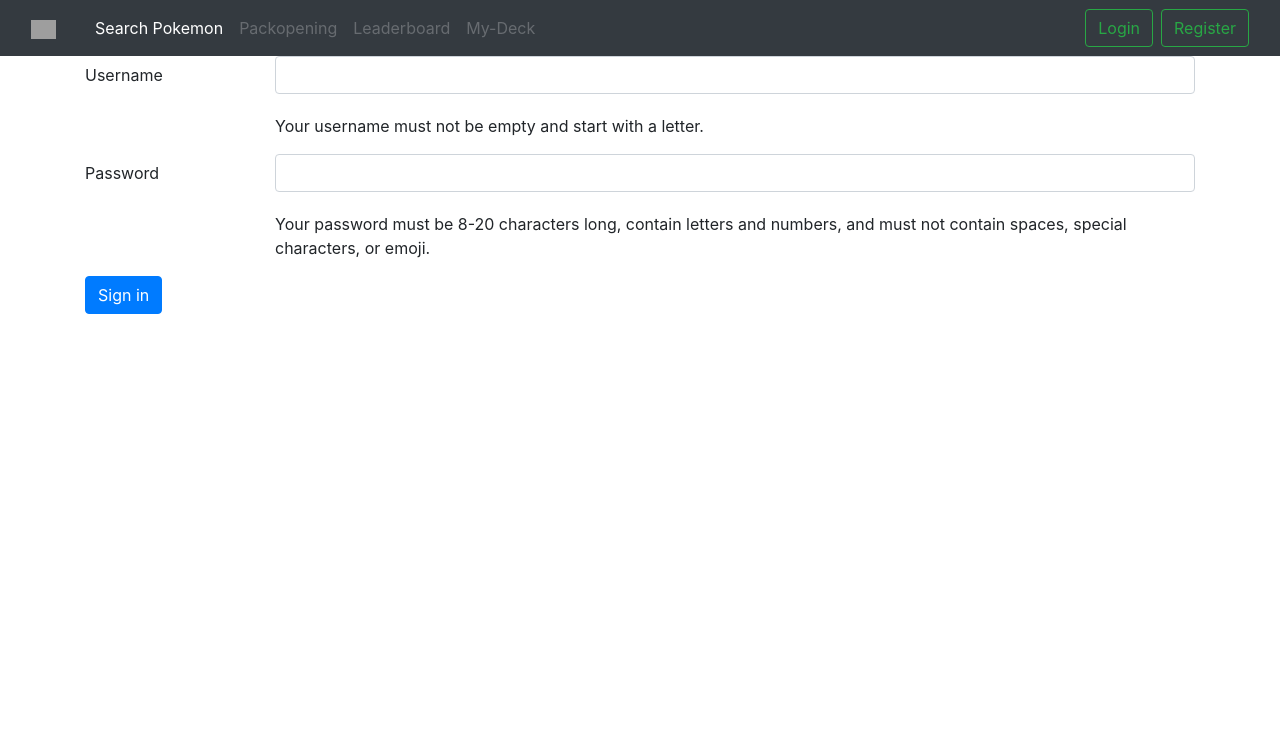
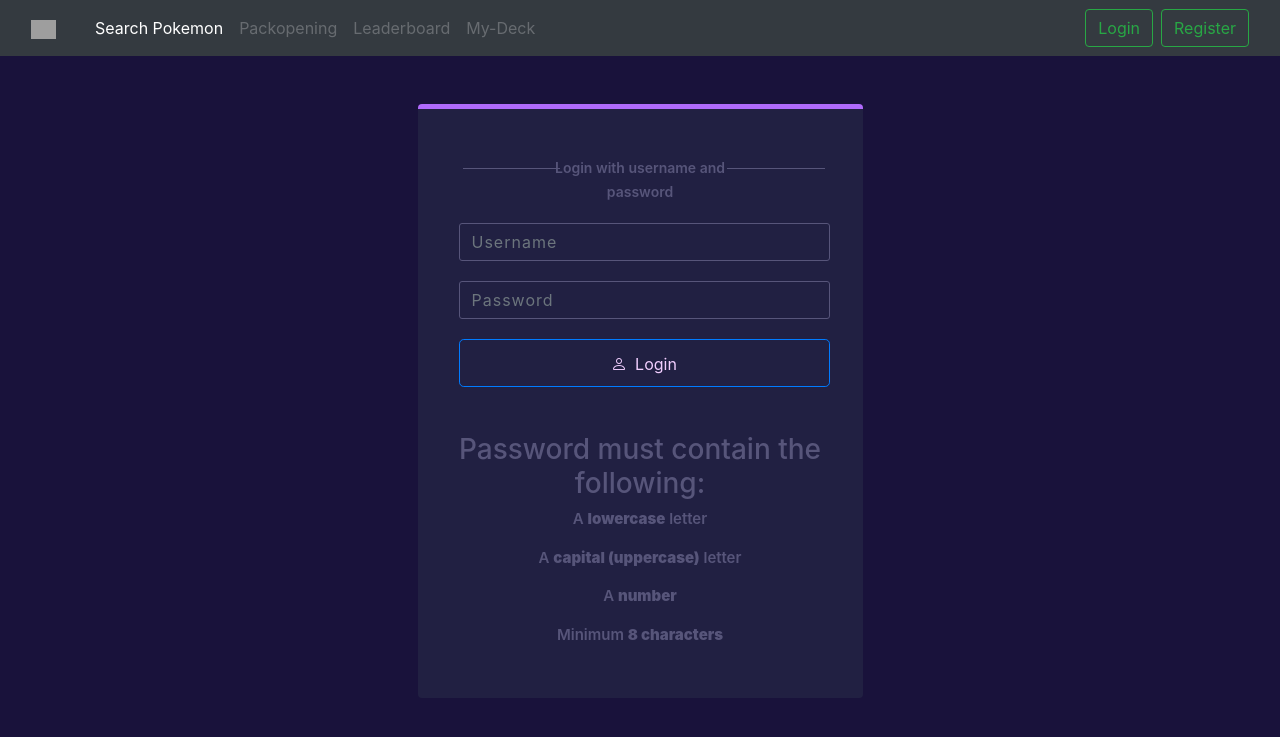
Before and after one commit to tsuna244/sqs2025, a FastAPI app: page /login in a window 1280 px wide. Shown: the top 737 px of the page. Run offline with FastAPI, Linux system fonts and the light colour scheme; some libraries are stand-ins or nearby versions; grey boxes are pictures that could not be loaded.

Commit message:
added login

```diff
--- a/src/api/static/styles.css
+++ b/src/api/static/styles.css
@@ -1,6 +1,126 @@
-h1 {
-    color: green;
+body{
+	background-color: #19123B;
 }
-a {
-    color: green;
+.card{
+	border: none;
+	border-top: 5px solid  rgb(176,106,252);
+	background: #212042;
+	color: #57557A;
 }
+p{
+	font-weight: 600;
+	font-size: 15px;
+}
+.fab{
+	display: flex;
+	justify-content: center;
+	align-items: center;
+	border: none;
+	background: #2A284D;
+	height: 40px;
+	width: 90px;
+}
+.fab:hover{
+	cursor: pointer;
+}
+.fa-twitter{
+	color: #56ABEC;
+}
+.fa-facebook{
+	color: #1775F1;
+}
+.fa-google{
+	color: #CB5048;
+}
+.division{
+	float: none;
+	position: relative;
+	margin: 30px auto 20px;
+	text-align: center;
+	width: 100%;
+	box-sizing: border-box;
+}
+.division .line{
+	border-top: 1.5px solid #57557A;;
+	position: absolute;
+	top: 13px;
+	width: 85%;
+}
+.line.l{
+	left: 52px;
+}
+.line.r{
+	right: 45px;
+
+}
+.division span{
+	font-weight: 600;
+	font-size: 14px;
+}
+.myform{
+	padding: 0 25px 0 33px;
+}
+.form-control{
+	border: 1px solid #57557A;
+	border-radius: 3px;
+	background: #212042;
+	margin-bottom: 20px;
+	letter-spacing: 1px;
+
+}
+.form-control:focus{
+	border: 1px solid #57557A;
+	border-radius: 3px;
+	box-shadow: none;
+	background: #212042;
+	color: #fff;
+	letter-spacing: 1px;
+}
+.bn{
+	text-decoration: underline;
+}
+.bn:hover{
+	cursor: pointer;
+}
+.form-check-input {
+    margin-top: 8px!important;
+    }
+.btn-primary{
+background: linear-gradient(135deg, rgba(176,106,252,1) 39%,rgba(116,17,255,1) 101%);
+border: none;
+border-radius: 50px;
+}
+.btn-primary:focus{
+	box-shadow: none;
+	border: none;
+}
+small{
+	color: #F2CEFF;
+}
+.far.fa-user{
+	font-size: 13px;
+}
+
+@media(min-width: 767px){
+	.bn{
+		text-align: right;
+	}
+}
+@media(max-width: 767px){
+	.form-check{
+		text-align: center;
+	}
+	.bn{
+		text-align: center;
+		align-items: center;
+	}
+}
+@media(max-width: 450px){
+	.fab{
+		width: 100%;
+		height: 100%;
+	}
+	.division .line{
+		width: 50%;
+	}
+}
--- a/src/api/templates/base.html
+++ b/src/api/templates/base.html
@@ -8,6 +8,7 @@
     <script src="https://code.jquery.com/jquery-3.2.1.slim.min.js" integrity="sha384-KJ3o2DKtIkvYIK3UENzmM7KCkRr/rE9/Qpg6aAZGJwFDMVNA/GpGFF93hXpG5KkN" crossorigin="anonymous"></script>
     <script src="https://cdn.jsdelivr.net/npm/popper.js@1.12.9/dist/umd/popper.min.js" integrity="sha384-ApNbgh9B+Y1QKtv3Rn7W3mgPxhU9K/ScQsAP7hUibX39j7fakFPskvXusvfa0b4Q" crossorigin="anonymous"></script>
     <script src="https://cdn.jsdelivr.net/npm/bootstrap@4.0.0/dist/js/bootstrap.min.js" integrity="sha384-JZR6Spejh4U02d8jOt6vLEHfe/JQGiRRSQQxSfFWpi1MquVdAyjUar5+76PVCmYl" crossorigin="anonymous"></script>
+    <link rel="stylesheet" href="https://cdn.jsdelivr.net/npm/bootstrap-icons@1.13.1/font/bootstrap-icons.min.css">
 
     <!-- CUSTOM Styles CSS for all templates -->
 
--- a/src/api/templates/login.html
+++ b/src/api/templates/login.html
@@ -1,39 +1,72 @@
 {% extends "base.html" %}
+
+{% block scripts %}
+
+<script>
+
+  function send() {
+    var formData = new FormData();
+    formData.append("username", document.loginform.username.value);
+    formData.append("password", document.loginform.password.value);
+
+    fetch('/token', {
+          method: 'POST',
+          body: formData,
+        })
+        .then(response => response.json())
+        .then(data => { // data is a JSON object
+          if (data.hasOwnProperty("access_token")) {
+            window.localStorage.token = data;
+            console.log(JSON.stringify(data));
+          }
+          else
+            console.log(JSON.stringify(data));
+        })
+        .catch(error => {
+          console.error(error);
+        });
+  }
+</script>
+
+
+{% endblock %}
 
 {% block body %}
 <div class="container">
+	<div class="row d-flex justify-content-center mt-5">
+		<div class="col-12 col-md-8 col-lg-6 col-xl-5">
+			<div class="card py-3 px-2">
 
-<form>
-  <div class="row mb-3">
-    <label for="inputUser" class="col-sm-2 col-form-label">Username</label>
-    <div class="col-sm-10">
-      <input type="text" class="form-control" id="inputUser" aria-describedby="usernameHelpBlock">
-    </div>
-  </div>
-  <div class="row mb-3">
-    <div class="col-sm-2"></div>
-    <div class="col-sm-10">
-        <div id="usernameHelpBlock" class=" form-text">
-            Your username must not be empty and start with a letter.
+        <div class="division">
+					<div class="row">
+						<div class="col-3"><div class="line l"></div></div>
+						<div class="col-6"><span>Login with username and password</span></div>
+						<div class="col-3"><div class="line r"></div></div>
+					</div>
+				</div>
+
+				<form class="myform" name="loginform">
+					<div class="form-group">
+    				<input id="username" name="username" type="text" class="form-control" placeholder="Username">
+  				</div>
+ 					<div class="form-group">
+    				<input id="password" name="password" type="password" class="form-control" placeholder="Password">
+  				</div>
+  				<div class="form-group mt-3">
+  					<button type="button" class="btn btn-block btn-outline-primary btn-lg" onclick="send()"><small><i class="bi bi-person pr-2"></i>Login</small></button>
+  				</div>
+				</form>
+
+        <div class="division" id="passwd_message">
+          <h3>Password must contain the following:</h3>
+          <p id="letter" class="invalid">A <b>lowercase</b> letter</p>
+          <p id="capital" class="invalid">A <b>capital (uppercase)</b> letter</p>
+          <p id="number" class="invalid">A <b>number</b></p>
+          <p id="length" class="invalid">Minimum <b>8 characters</b></p>
         </div>
-    </div>
-  </div>
-  <div class="row mb-3">
-    <label for="inputPassword3" class="col-sm-2 col-form-label">Password</label>
-    <div class="col-sm-10">
-      <input type="password" class="form-control" id="inputPassword3" aria-describedby="passwordHelpBlock">
-    </div>
-  </div>
-  <div class="row mb-3">
-    <div class="col-sm-2"></div>
-    <div class="col-sm-10">
-        <div id="passwordHelpBlock" class="form-text">
-        Your password must be 8-20 characters long, contain letters and numbers, and must not contain spaces, special characters, or emoji.
-        </div>
-    </div>
-  </div>
-  <button type="submit" class="btn btn-primary">Sign in</button>
-</form>
 
+			</div>
+		</div>
+	</div>
 </div>
 {% endblock %}
--- a/src/api/templates/navbar.html
+++ b/src/api/templates/navbar.html
@@ -1,3 +1,17 @@
+<script>
+
+  var current_token = window.localStorage.token;
+
+  if (current_token != "undefined" || current_token != "null") {
+
+    const headers = { 'Authorization': current_token["token_type"] + " " + current_token["access_token"] }; // auth header with bearer token
+    //fetch('https://testapi.jasonwatmore.com/products/1', { headers })
+    //    .then(response => response.json())
+    //    .then(data => console.log(JSON.stringify(data)));
+  }
+
+</script>
+
 <nav class="navbar navbar-expand-lg navbar-dark bg-dark">
 
   <div class="container-fluid">
@@ -11,8 +25,8 @@
       </div>
     </div>
 
-    <div class="">
-      <div class="navbar-nav">
+    <div>
+      <div id="login_register" class="navbar-nav">
         <button class="btn btn-outline-success mr-2" type="button" onclick="location.href='/login'">Login</button>
         <button class="btn btn-outline-success" type="button" onclick="location.href='/register'">Register</button>
       </div>
```
